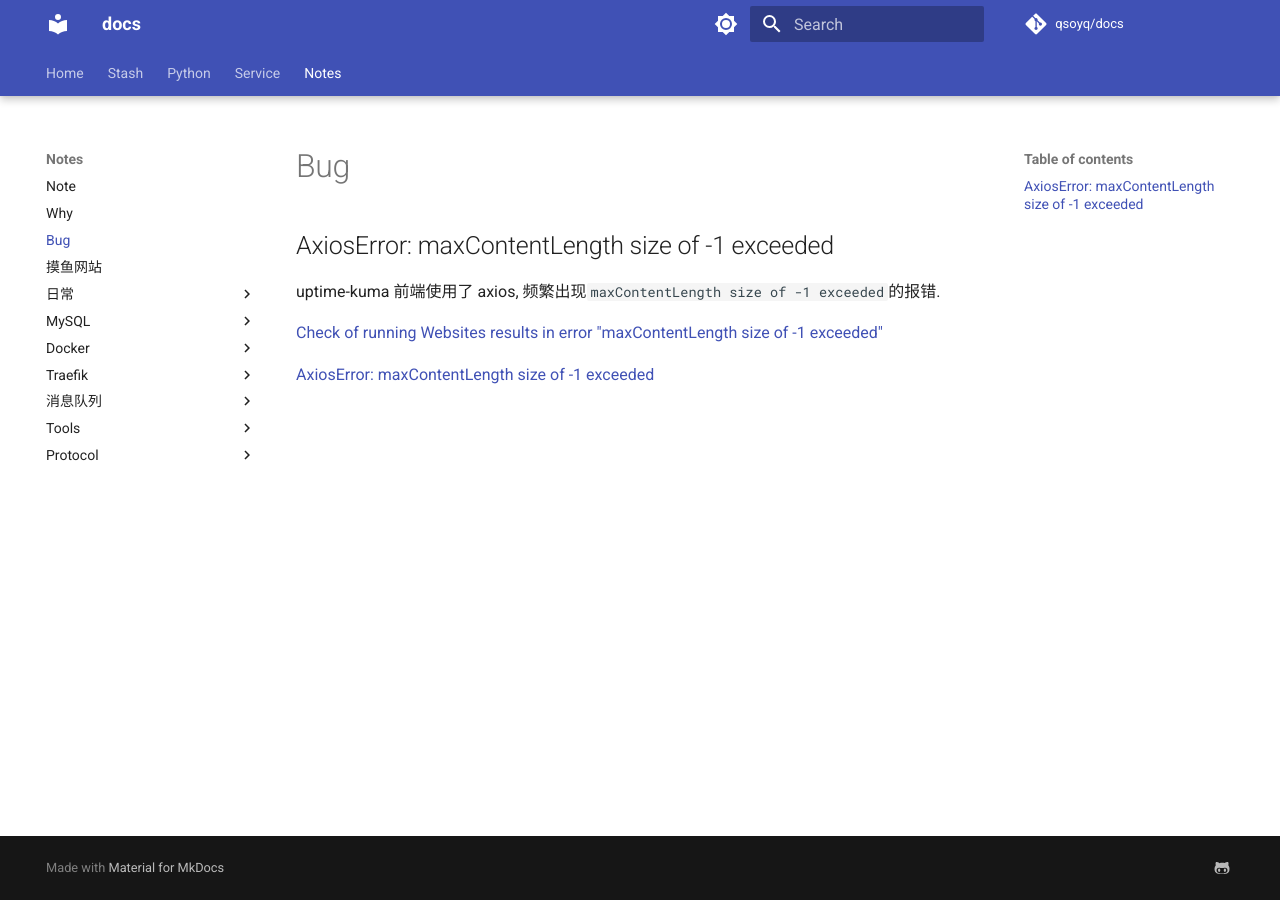
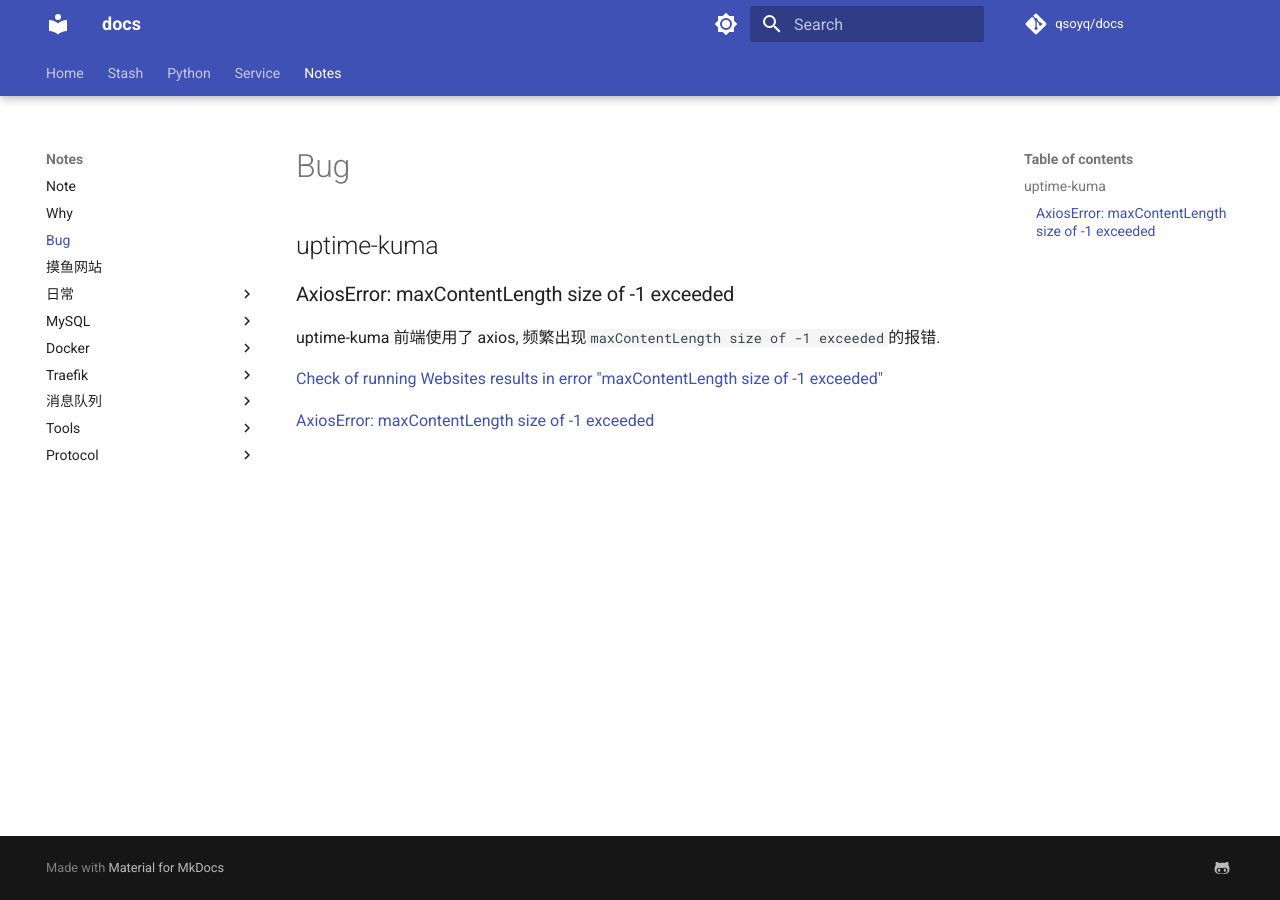
Before and after one commit to qsoyq/docs, an MkDocs documentation site: the page built from docs/bug.md, in a window 1280 px wide. Built offline with MkDocs 1.6.1 and Material for MkDocs 9.7.7, drawn with Linux system fonts in a browser that asks for light colours; comment, search, counter and statistics services are not loaded.

Commit message:
update bug.md

```diff
--- a/docs/bug.md
+++ b/docs/bug.md
@@ -1,4 +1,6 @@
-## AxiosError: maxContentLength size of -1 exceeded
+## uptime-kuma
+
+### AxiosError: maxContentLength size of -1 exceeded
 
 uptime-kuma 前端使用了 axios, 频繁出现`maxContentLength size of -1 exceeded`的报错.
 
```
